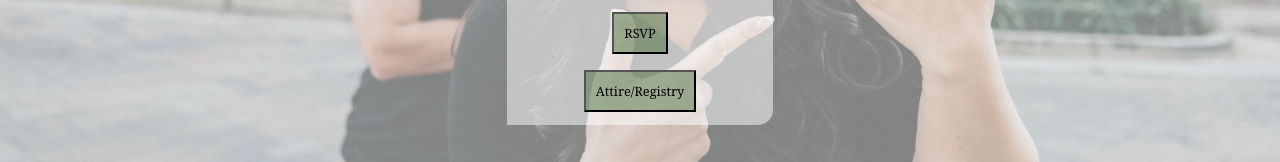
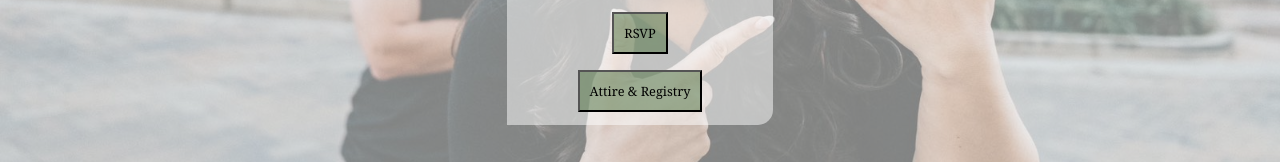
Before and after one commit to sarmenta3/weddingApp, a React (Create React App) app in the folder wedding-app/: page / in a window 1280 px wide. Shown: the part 472-634 px from the top of the page. Built offline with nearby package versions, Linux system fonts and the light colour scheme.

Commit message:
fix attire button and ask people to send cards

```diff
--- a/wedding-app/src/AttireRegistry/AttireRegistry.js
+++ b/wedding-app/src/AttireRegistry/AttireRegistry.js
@@ -56,6 +56,9 @@ function AttireRegistry({ onClose }) {
                         Your presence is our greatest gift, but should you wish to contribute, a donation to our honeymoon fund is greatly appreciated.
                     </p>
 
+                    <p>If you are not able to make it and would like to send us a card please let us know and we will provide our address. We love receiving cards
+                        and hearing loving words. Thanks!</p>
+
                     <img
                         alt=''
                         className='imageWidth'
--- a/wedding-app/src/homePage/homePage.js
+++ b/wedding-app/src/homePage/homePage.js
@@ -62,7 +62,7 @@ function HomePage() {
                     <br />
                     <button className="button" onClick={handleshowRsvp}> RSVP</button>
                     <br/>
-                    <button className="button" onClick={handleAttire}> Attire/Registry</button>
+                    <button className="button" onClick={handleAttire}> Attire & Registry</button>
 
                 </div>
 
```
